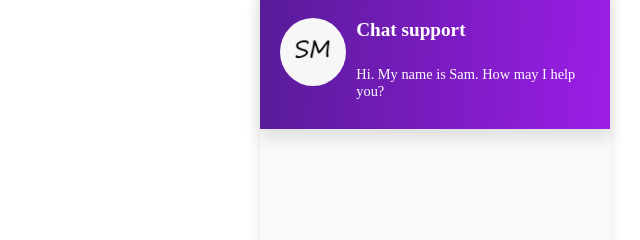
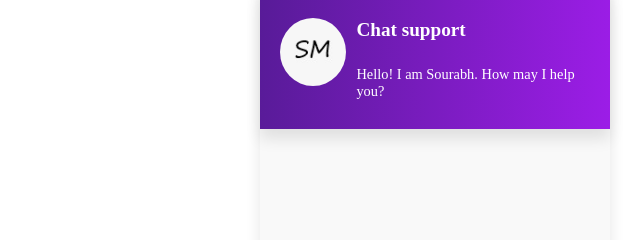
Before and after one commit to thewolf13/chatbotexample, a plain HTML site: page index.html in a window 1280 px wide. Both pictures are taken after a click on the element 1075 px from the left and 744 px from the top of the page. Shown: the part 250-490 px from the top of the page, 640-1280 px from the left. Drawn offline with Linux system fonts and the light colour scheme.

Commit message:
Add files via upload

```diff
--- a/index.html
+++ b/index.html
@@ -14,7 +14,7 @@
                 </div>
                 <div class="chatbox__content--header">
                     <h4 class="chatbox__heading--header">Chat support</h4>
-                    <p class="chatbox__description--header">Hi. My name is Sam. How may I help you?</p>
+                    <p class="chatbox__description--header">Hello! I am Sourabh. How may I help you?</p>
                 </div>
             </div>
             <div class="chatbox__messages">
```
